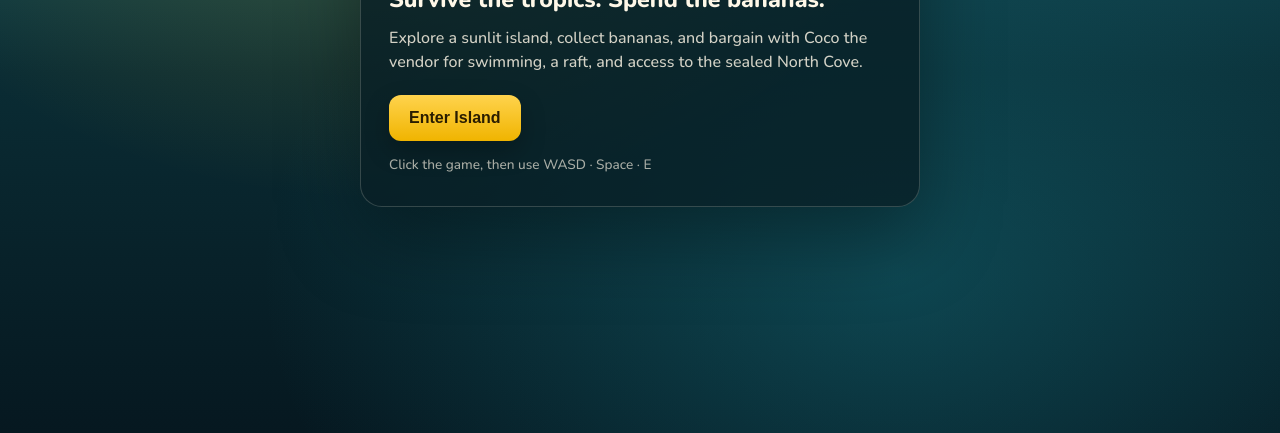
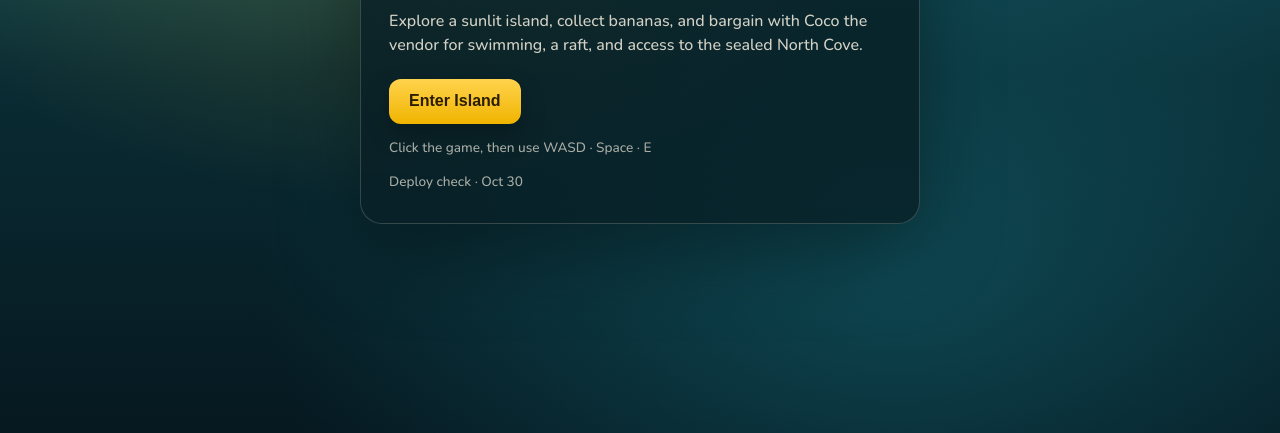
Before and after one commit to loresaunders/monkeygame, a website built with Vite: page index.html in a window 1280 px wide. Shown: the part 367-800 px from the top of the page. Built offline with nearby package versions, Linux system fonts and the light colour scheme; animation ran at ten frames a second.

Commit message:
Add a visible deploy-check line on the start screen

```diff
--- a/index.html
+++ b/index.html
@@ -48,6 +48,7 @@
           </p>
           <button type="button" id="start-btn">Enter Island</button>
           <p class="start-hint">Click the game, then use WASD · Space · E</p>
+          <p class="start-hint">Deploy check · Oct 30</p>
         </div>
       </div>
     </div>
```
